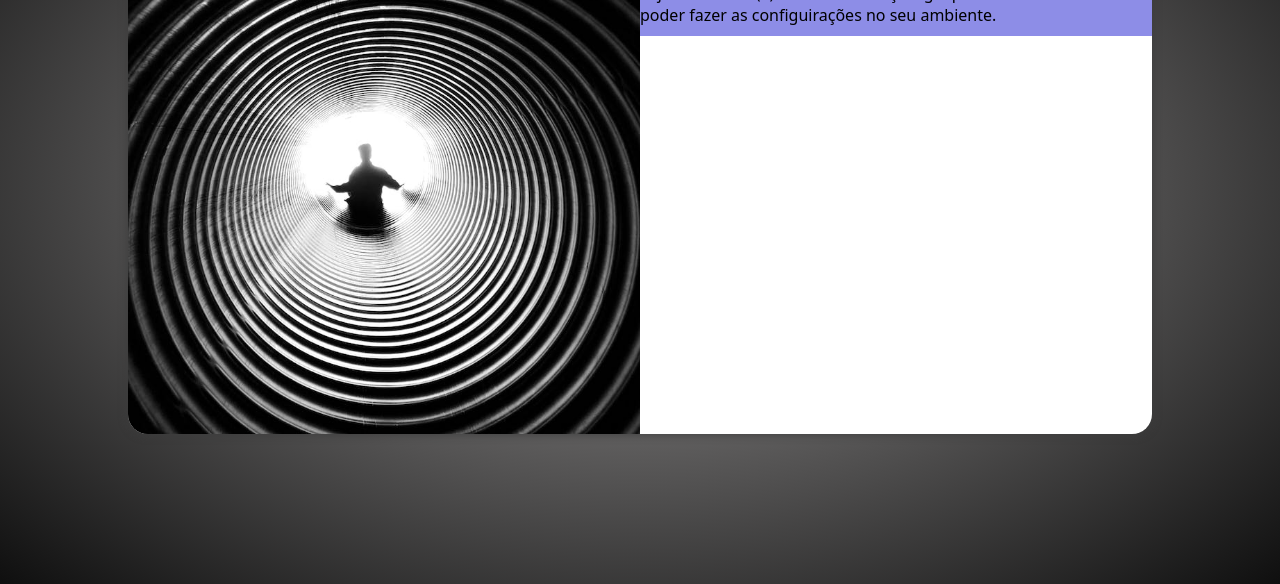
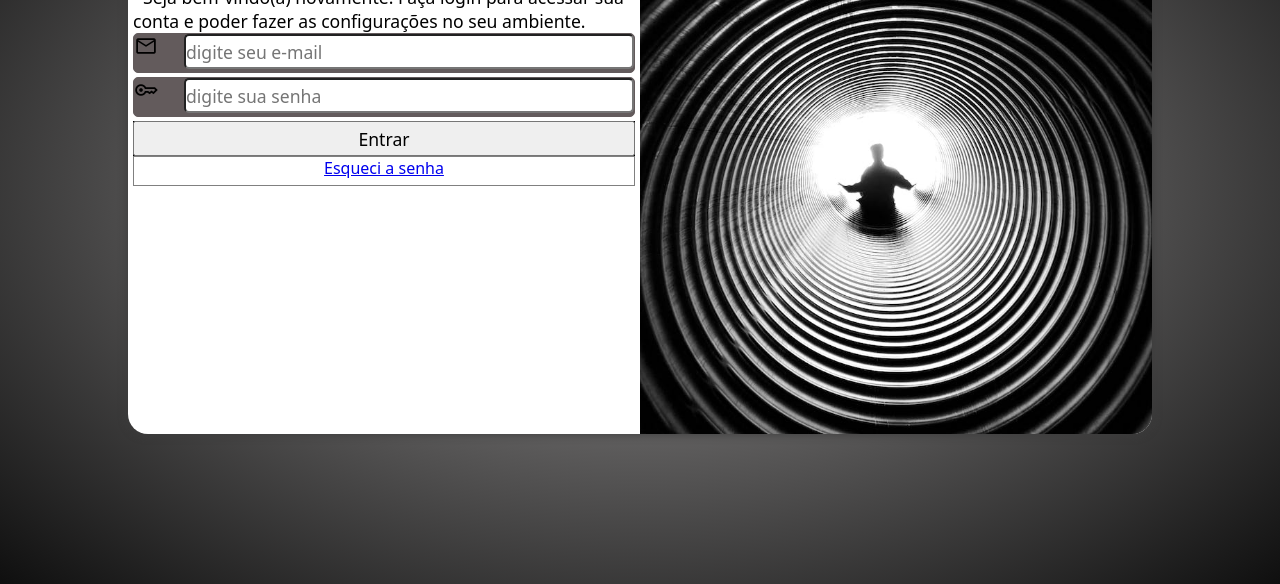
Before and after one commit to ViniciusLibanio/projeto-login, a plain HTML site: page index.html in a window 1280 px wide. Shown: the part 216-800 px from the top of the page. Drawn offline with nearby package versions, Linux system fonts and the light colour scheme.

Commit message:
formatação do formulário
parte da formatação do formulário

```diff
--- a/estilos/mediaquery.css
+++ b/estilos/mediaquery.css
@@ -27,10 +27,8 @@ Extra large screens, TV – 1201px, and more.
     }
 
     section#login>div#formulario {
-        width: 100%;
-
-
-        background-color: rgb(245, 92, 92);
+        float: right;
+        width: 70%;
     }
 }
 
@@ -44,15 +42,21 @@ Extra large screens, TV – 1201px, and more.
     }
 
     section#login>div#imagem {
-        float: left;
+        float: right;
         width: 50%;
         height: 100%;
     }
 
     section#login>div#formulario {
-        width: 100%;
-
-        background-color: rgb(141, 141, 231);
+        width: 50%;
+        float: left;
     }
 
+    div#formulario>h1 {
+        font-size: 2em;
+    }
+
+    div#formulario>p {
+        font-size: 1.1em;
+    }
 }
--- a/estilos/style.css
+++ b/estilos/style.css
@@ -1,4 +1,6 @@
 @charset "UTF-8";
+
+
 
 
 /*
@@ -14,7 +16,8 @@
     box-sizing: border-box;
 }
 
-body, html {
+body,
+html {
     background-color: grey;
     height: 100vh;
     width: 100vw;
@@ -26,7 +29,7 @@ main {
     width: 100vw;
 }
 
-section#login > div#imagem {
+section#login>div#imagem {
     display: block;
     background: grey url(../imagens/imagemlogin.jpg) no-repeat;
     height: 200px;
@@ -34,10 +37,10 @@ section#login > div#imagem {
     background-size: cover;
 }
 
-section#login > div#formulario {
+section#login>div#formulario {
     display: block;
-    padding: 10px;
-    margin-top: 5px;
+    padding: 5px;
+    margin-top: 2px;
 }
 
 section#login {
@@ -46,7 +49,7 @@ section#login {
     left: 50%;
     transform: translate(-50%, -50%);
     overflow: hidden;
-    transition: width 0.3s, height 0.3s;
+    transition: width 0.5s, height 0.3s;
     transition-timing-function: ease;
 
 
@@ -56,3 +59,84 @@ section#login {
     border-radius: 20px;
     box-shadow: 0px 0px 10px rgb(59, 59, 59);
 }
+
+div#formulario>h1 {
+    text-align: center;
+    margin-bottom: 1px;
+}
+
+div#formulario>p {
+    font-size: 0.9em;
+    text-indent: 10px;
+}
+
+div.campo {
+    width: 100%;
+    border-radius: 5px;
+    border: 1px solid rgb(99, 91, 92);
+    height: 40px;
+    margin-bottom: 4px;
+    background-color: rgb(99, 91, 92);
+}
+
+
+input#ilogin {
+    float: right;
+    border-radius: 5px;
+    height: 35px;
+    width: 90%;
+    font-size: 1.1em;
+}
+
+input#isenha {
+    float: right;
+    border-radius: 5px;
+    height: 35px;
+    width: 90%;
+    font-size: 1.1em;
+}
+
+
+.pulse {
+    animation: pulse 3s infinite;
+    display: contents;
+  }
+
+  @keyframes pulse {
+    0% {
+      font-variation-settings: 'wght' 100;
+    }
+    50% {
+      font-variation-settings: 'wght' 700;
+    }
+    100% {
+      font-variation-settings: 'wght' 100;
+    }
+  }
+
+  div#entrar>input {
+    height: 35px;
+    width: 100%;
+    font-size: 1.1em;
+  }
+
+  div#esqueci {
+    height: 30px;
+    font-size: 1em;
+  }
+
+  #entrar {
+    display: block;
+    text-align: center;
+
+
+
+
+    background-color: black;
+  }
+
+  #esqueci {
+    display: block;
+    text-align: center;
+    border: 1px solid grey;
+  }
--- a/index.html
+++ b/index.html
@@ -6,7 +6,12 @@
     <meta name="viewport" content="width=device-width, initial-scale=1.0">
     <link rel="stylesheet" href="estilos/style.css">
     <link rel="stylesheet" href="estilos/mediaquery.css">
+
+    <link
+        href="https://fonts.googleapis.com/css2?family=Material+Symbols+Outlined:opsz,wght,FILL,GRAD@20..48,100..700,0..1,-50..200"
+        rel="stylesheet" />
     <title>Login</title>
+
 </head>
 
 <body>
@@ -18,8 +23,39 @@
 
             <div id="formulario">
                 <h1>Login</h1>
-                <p>Seja bem-vindo(a) novamente. Faça login para acessar sua conta e poder fazer as configuirações no seu
-                    ambiente.</p>
+                <p>
+                    Seja bem-vindo(a) novamente. Faça login para acessar sua conta e poder fazer as configurações no
+                    seu
+                    ambiente.
+                </p>
+
+                <form action="login.php"    method="post"   autocomplete="on">
+
+                    <div class="campo">
+                        <label for="ilogin">
+                            <div class="pulse">
+                                <span class="material-symbols-outlined">email</span>
+                            </div>
+                            <input type="email" name="login" id="ilogin" placeholder="digite seu e-mail" autocomplete="email" required>
+                        </label>
+                    </div>
+                    <div class="campo">
+                        <label for="isenha">
+                            <div class="pulse">
+                                <span class="material-symbols-outlined">key</span>
+                            </div>
+                            <input type="password" name="senha" id="isenha" placeholder="digite sua senha" autocomplete="current-password" required minlength="6" maxlength="15">
+                        </label>
+                    </div>
+
+                    <div id="entrar">
+                        <input type="submit" value="Entrar">
+                    </div>
+                    <div id="esqueci">
+                        <a href="esqueci.html">Esqueci a senha</a>
+                    </div>
+                </form>
+
             </div>
 
         </section>
```
